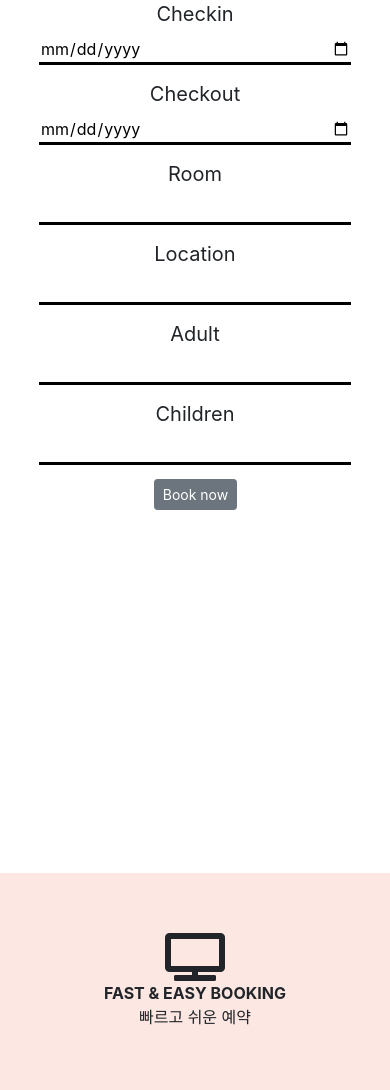
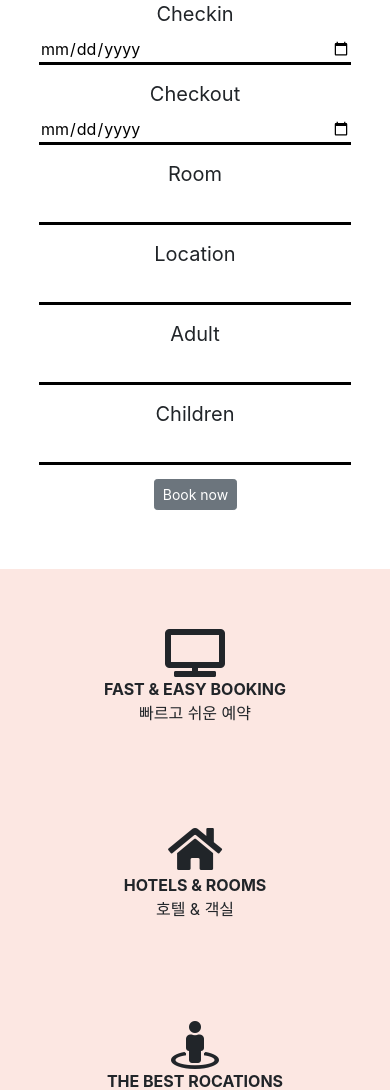
Before and after one commit to Beans9605/hotel_reservation, a Django app: page / in a window 390 px wide. Shown: the part 1136-2226 px from the top of the page. Run offline with Django 3.2, Linux system fonts and the light colour scheme; some libraries are stand-ins or nearby versions.

Commit message:
commit_h

```diff
--- a/hotel_reservation/main/static/css/home.css
+++ b/hotel_reservation/main/static/css/home.css
@@ -310,7 +310,7 @@
         margin-top: 50px;
         min-width: 100%;
         width: 100%;
-        height: 100%;
+        height: 540px;
     }
     .date_box{
         min-width: 150px;
```
